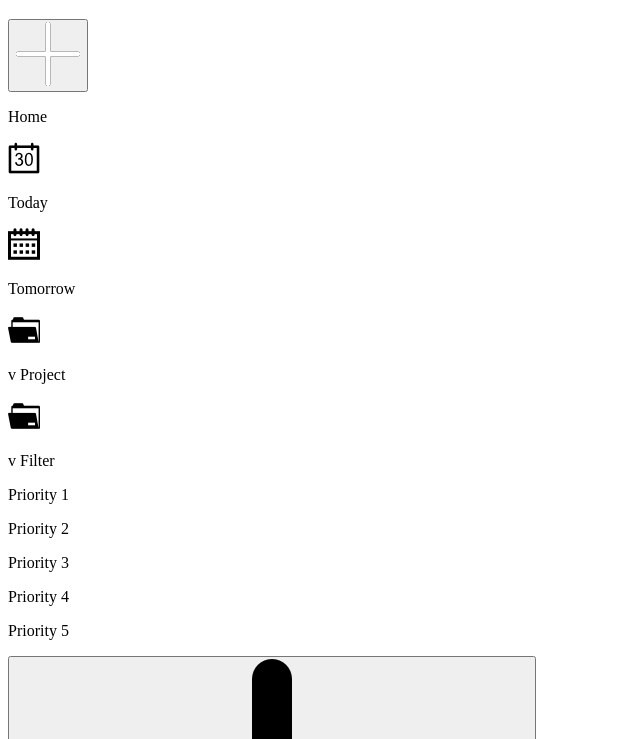
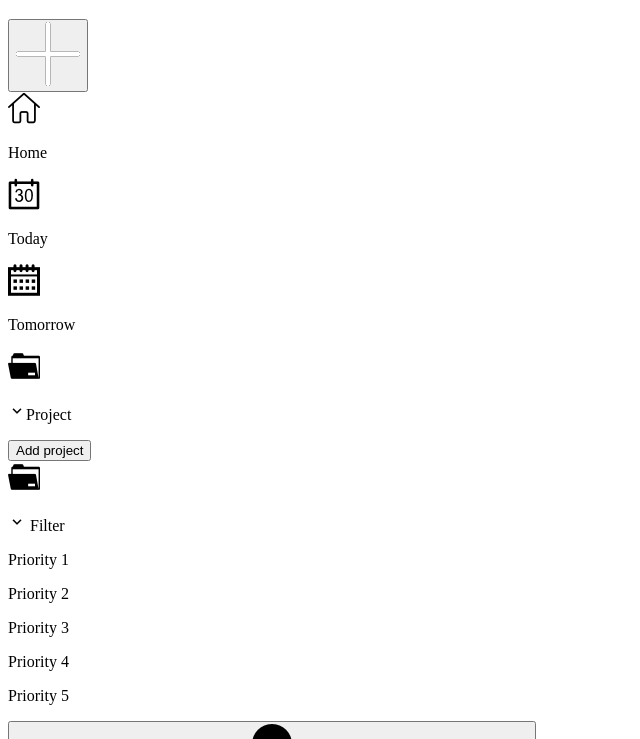
Before and after one commit to MiiaNyy/to-do, a plain HTML site: page index.html in a window 1280 px wide. Shown: the part 61-800 px from the top of the page, without its empty margins (0-640 px from the left). Drawn offline with Linux system fonts and the light colour scheme.

Commit message:
more styles added to side nav and headers

```diff
--- a/index.html
+++ b/index.html
@@ -4,12 +4,15 @@
         <meta charset="UTF-8" />
         <meta name="viewport" content="width=device-width, initial-scale=1.0" />
         <title>My To-Do</title>
+        <link href="https://fonts.googleapis.com/icon?family=Material+Icons"
+      rel="stylesheet">
         <link href="https://fonts.googleapis.com/css2?family=Source+Sans+Pro&display=swap" rel="stylesheet"/>
     </head>
     <body>
     <div class="content-container">
         <div class="header main">
             <h1>My To-Dos</h1>
+
             <button id="header-btn" class="open-task-form-btn">
             <img src="pics/whiteplus.png" alt="" />
             </button>
@@ -22,7 +25,7 @@
             </div>
             <div class="menu">
                 <div class="menu-item fade-effect">
-                    <div></div>
+                    <img src="pics/house.png">
                     <p class="home-btn">Home</p>
                 </div>
                 <div class="menu-item fade-effect">
@@ -33,13 +36,14 @@
                     <img src="pics/calendar2.png" />
                     <p id="tomorrow-due" class="due-btn">Tomorrow</p>
                 </div>
-                <div class="menu-item fade-effect">
+                <div id="project-folder" class="menu-item fade-effect ">
                     <img src="pics/folder.png" />
                     <p id="projects" class="open-project-folder">
-                    <span class="project-span">v</span>
-                    Project</p>
+                    <span class="project-span"><img src="pics/arrow.png" alt=""></span>Project</p>
+                </div>
 
-
+                <div class="collapse-menu fade-effect project-button-cont">
+                    <button class="open-project-form">Add project</button>
                 </div>
             <div class="project-menu fade-effect collapse-menu">
                 <!--This is where different projects live-->
@@ -48,7 +52,7 @@
             <div class="menu-item filter-folder">
                 <img src="pics/folder.png" />
                 <p id="filter" class="filter-btn">
-                <span class="filter-span">v</span>
+                    <span class="filter-span"><img src="pics/arrow.png" alt=""></span>
                 Filter
                 </p>
             </div>
@@ -81,9 +85,7 @@
         </div>
 
         <div class="content">
-
             <div class="task-cont-header">
-
             </div>
 
             <div class="tasks-container">
@@ -108,6 +110,8 @@
                         <!--Here will be selection of projects that user can add to tasks-->
                     </div>
 
+
+                    <div class=""></div>
 
                     <br/><br/>
 
@@ -153,7 +157,7 @@
             <form class="edit-old-task-form">
             </form>
 
-            <button class="add-project-btn"> +</button>
+
 
             </div>
 
```
Also changed, not shown: pics/arrow.png (added), pics/house.png (added).
